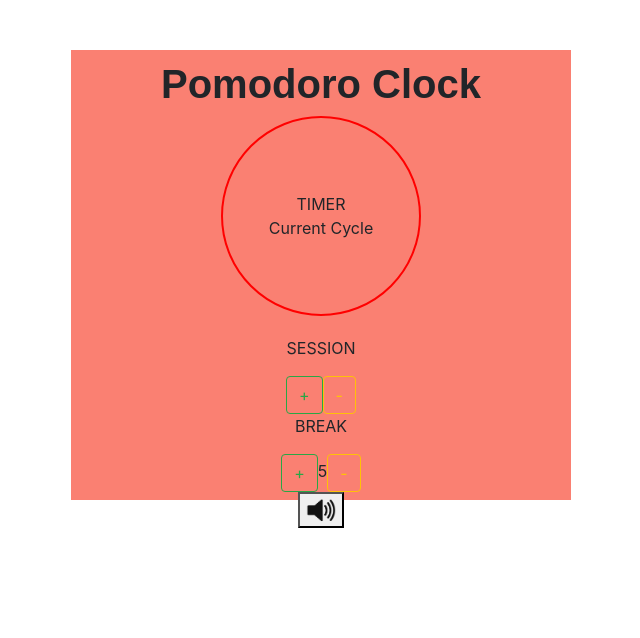
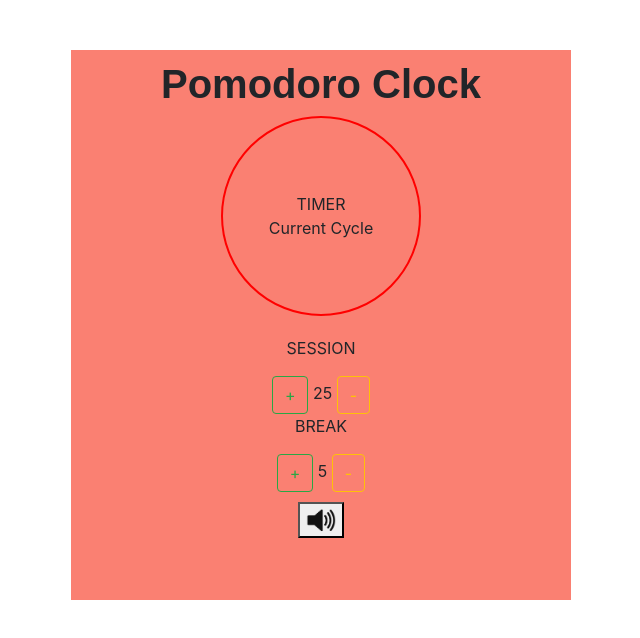
Before and after one commit to ps0305/Front-End-Libraries, a React (Create React App) app in the folder pomodoro/: page / in a window 1280 px wide. Shown: the top 638 px of the page, without its empty margins (279-919 px from the left). Built offline with nearby package versions, Linux system fonts and the light colour scheme.

Commit message:
some error fixed

```diff
--- a/pomodoro/src/App.css
+++ b/pomodoro/src/App.css
@@ -1,5 +1,5 @@
 .main {
-  height: 450px;
+  height: 550px;
   width: 500px;
   background-color: salmon;
   margin-left: 350px;
@@ -17,6 +17,7 @@ h1 {
 .timer-controllers {
   text-align: center;
   margin-top: 20px;
+  margin-bottom: 10px
 
 }
 
@@ -35,7 +36,3 @@ h1 {
 
 
 }
-span{
-  display: inline-block;
-  text-align: center;
-}
--- a/pomodoro/src/components/TimeController.js
+++ b/pomodoro/src/components/TimeController.js
@@ -7,13 +7,13 @@ export default class TimeController extends Component {
     return (
       <div className="timer-controllers">
         <WorkController
-        WorkTime={this.props.WorkTime}
+        workTime={this.props.workTime}
         incrementWorkTime={this.props.incrementWorkTime}
         decrementWorkTime={this.props.decrementWorkTime} />
         <BreakController
         breakTime={this.props.breakTime}
         incrementBreakTime={this.props.incrementBreakTime}
-        decrementBreakTime={this.props.decrementWorkTime}
+        decrementBreakTime={this.props.decrementBreakTime}
          />
       </div>
     );
--- a/pomodoro/src/components/WorkController.js
+++ b/pomodoro/src/components/WorkController.js
@@ -1,6 +1,6 @@
 import React, { Component } from "react";
 
-export default class WorkControllers extends Component {
+export default class WorkController extends Component {
 
   handleWorkIncrement = () => {
     this.props.incrementWorkTime()
```
